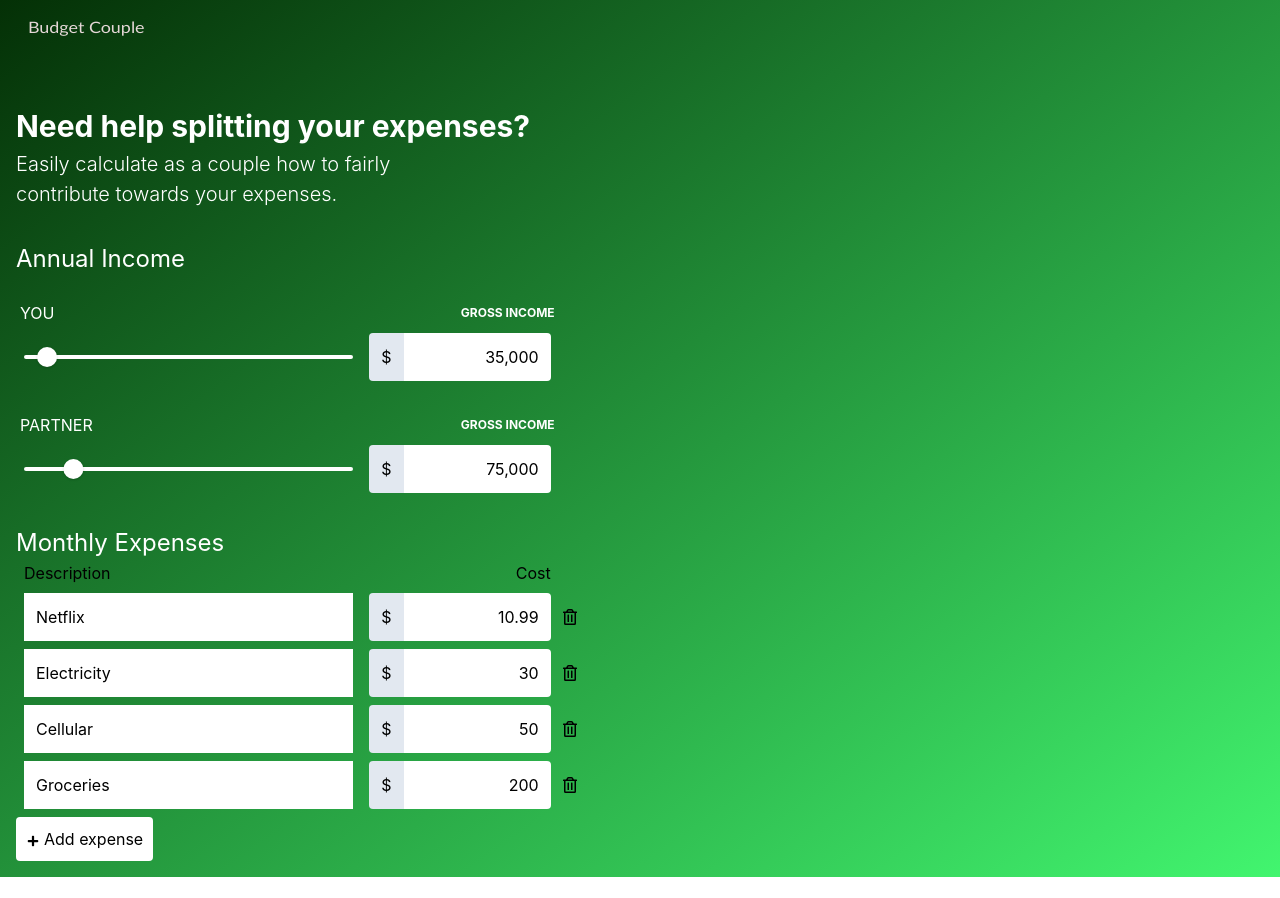
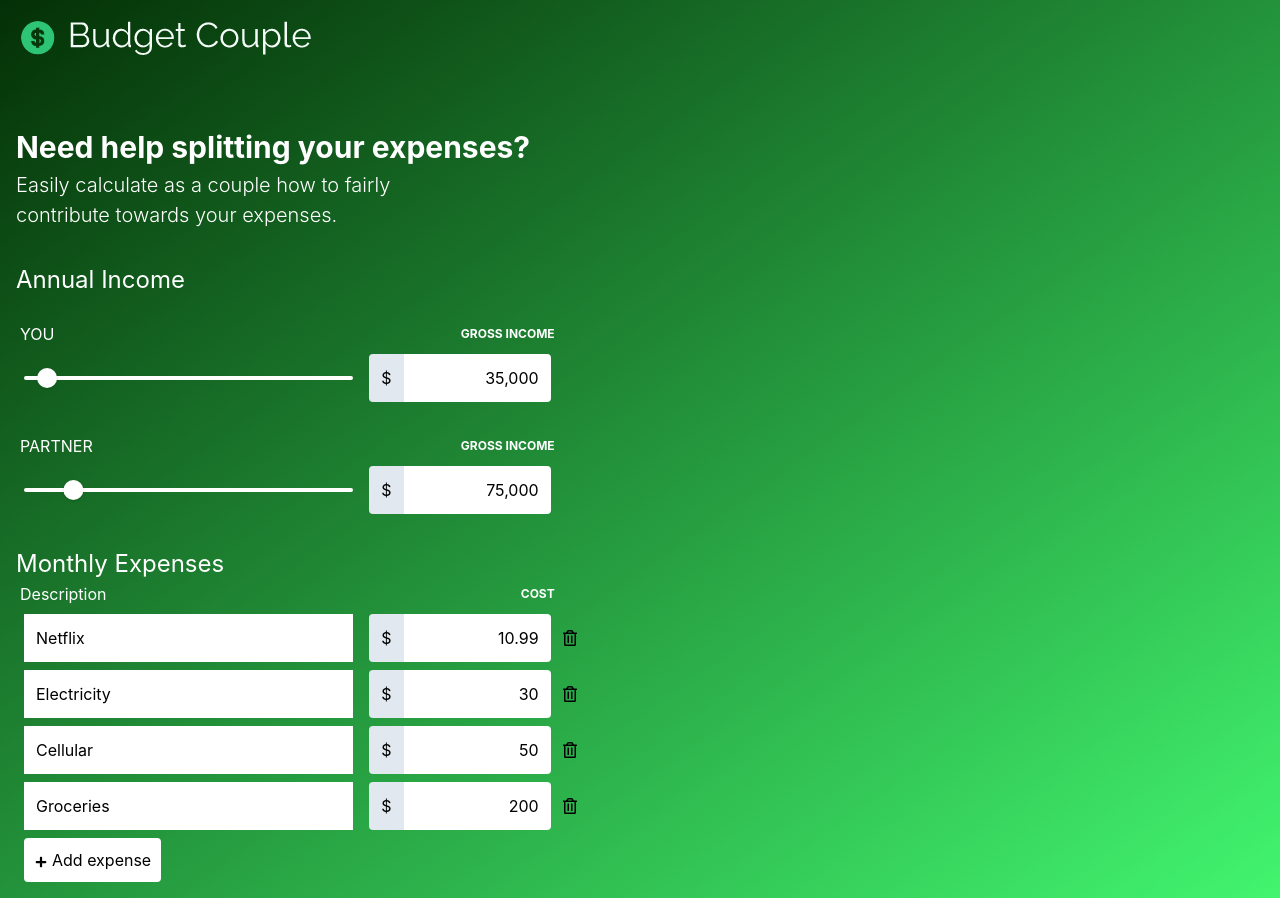
Before and after one commit to nelsontrangithub/budget-couple, a React (Create React App) app: page / in a window 1280 px wide. Before the commit the page ends 877 px from the top, so only its background shows below. Built offline with nearby package versions, Linux system fonts and the light colour scheme.

Commit message:
added svg logo

```diff
--- a/src/components/Expenses.tsx
+++ b/src/components/Expenses.tsx
@@ -10,14 +10,16 @@
 import { Button } from "./shared/Button";
 
 export const Expenses: React.FC = () => {
-  const { incomes, expenses } = useBudgetContext();
+  const { expenses } = useBudgetContext();
 
   return (
     <>
       <h3 className="text-white text-2xl font-normal mb-4`">Monthly Expenses</h3>
       <Row>
-        <Label className="w-7/12 px-2">Description</Label>
-        <Label className="w-4/12 px-2 text-right mr-auto">Cost</Label>
+        <Label className="w-6/12 sm:w-7/12 px-1 text-white">Description</Label>
+        <Label className="w-5/12 sm:w-4/12 px-1 mr-auto text-right text-white uppercase text-xs font-bold">
+          Cost
+        </Label>
       </Row>
       {Object.values(expenses)
         .sort()
--- a/src/components/shared/Button.tsx
+++ b/src/components/shared/Button.tsx
@@ -1,8 +1,10 @@
-import React from "react";
 import styled from "styled-components/macro";
 
 export const Button = styled.button`
   border-radius: 0.25rem;
   padding: 0.5rem;
   background-color: #fff;
+  padding-left: 0.5rem;
+  padding-right: 0.5rem;
+  margin-left: 0.5rem;
 `;
```
Also changed, not shown: src/logo.svg.
